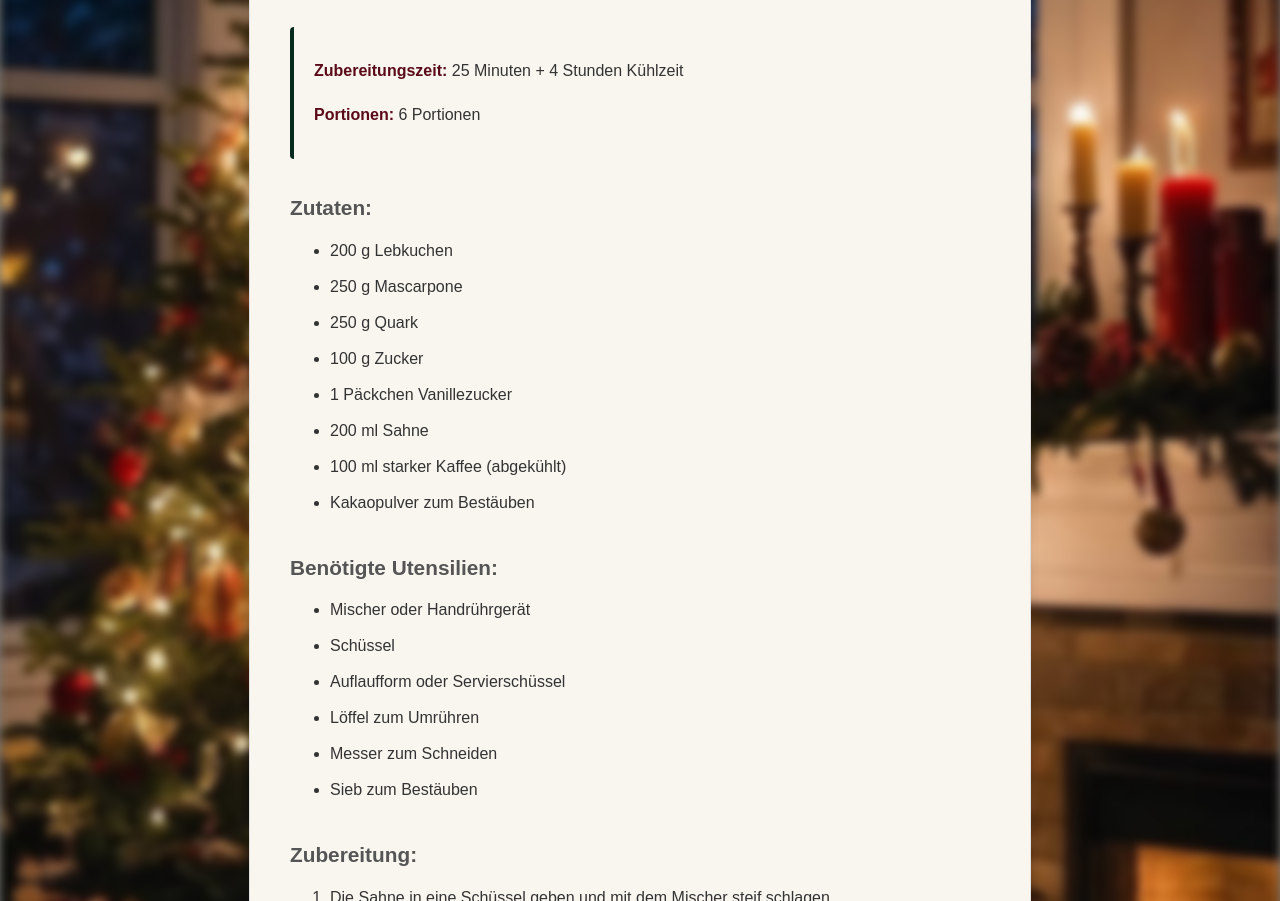
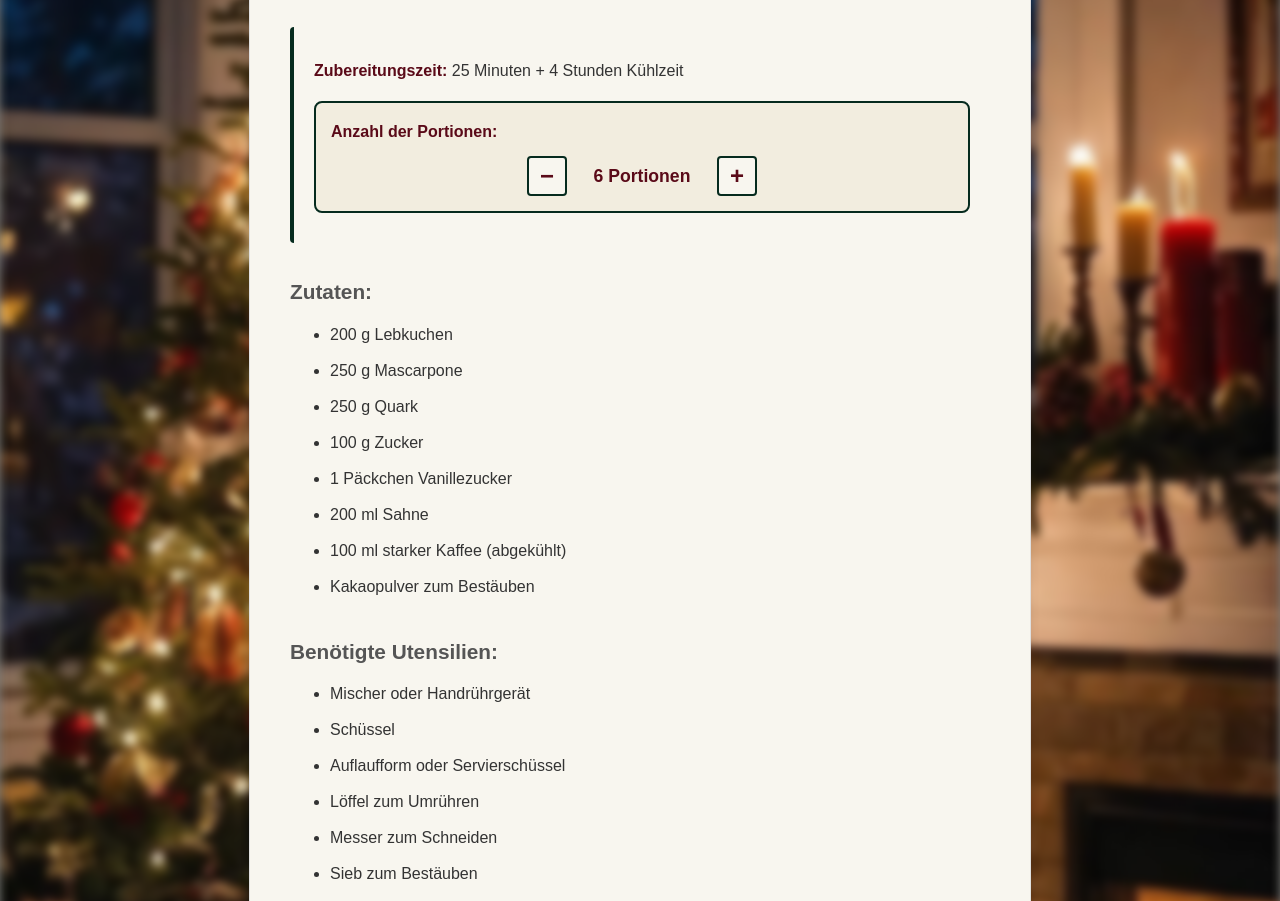
Before and after one commit to eric-liebrecht/eric-liebrecht.github.io, a plain HTML site: page weihnachtsrezepte/lebkuchentiramisu.html in a window 1280 px wide. Shown: the part 957-1858 px from the top of the page. Drawn offline with nearby package versions, Linux system fonts and the light colour scheme.

Commit message:
Add recipe scaler functionality to Lebkuchentiramisu, Lotus Keks, and Spekulatius Dessert pages

```diff
--- a/weihnachtsrezepte/lebkuchentiramisu.html
+++ b/weihnachtsrezepte/lebkuchentiramisu.html
@@ -83,6 +83,7 @@
 	<footer>
 		<p>&copy; 2025 by Aliye, Selina und Annalena</p>
 	</footer>
+	<script src="recipe-scaler.js"></script>
 </body>
 
 </html>
--- /dev/null
+++ b/weihnachtsrezepte/recipe-scaler.js
@@ -0,0 +1,204 @@
+// Rezept-Skalierer: Passt Zutatenmengen basierend auf der Portionenanzahl an
+
+(function() {
+	// Warte bis das DOM geladen ist
+	document.addEventListener('DOMContentLoaded', function() {
+		// Finde den Portionen-Text
+		const portionenParagraph = Array.from(document.querySelectorAll('p')).find(p =>
+			p.textContent.includes('Portionen:')
+		);
+
+		if (!portionenParagraph) return;
+
+		// Extrahiere die ursprüngliche Portionenanzahl
+		const portionenMatch = portionenParagraph.textContent.match(/(\d+)(?:-(\d+))?\s*Portionen?/);
+		if (!portionenMatch) return;
+
+		// Verwende die erste Zahl als Basis (bei "4-6 Portionen" wird 4 verwendet)
+		const basePortions = parseInt(portionenMatch[1]);
+
+		// Finde die Zutatenliste
+		const zutatenHeading = Array.from(document.querySelectorAll('h3')).find(h =>
+			h.textContent.trim() === 'Zutaten:'
+		);
+
+		if (!zutatenHeading) return;
+
+		const zutatenList = zutatenHeading.nextElementSibling;
+		if (!zutatenList || zutatenList.tagName !== 'UL') return;
+
+		// Speichere die ursprünglichen Zutaten
+		const originalIngredients = Array.from(zutatenList.querySelectorAll('li')).map(li => ({
+			text: li.textContent.trim(),
+			element: li
+		}));
+
+		// Funktion zum Parsen einer Zutatenzeile
+		function parseIngredient(text) {
+			// Muster: Zahl (optional Dezimal) + Einheit + Rest
+			const match = text.match(/^(\d+(?:[.,]\d+)?)\s*(g|kg|ml|l|TL|EL|Päckchen|Stück|Stk|St\.?|Tasse|Tassen|Prise|Prisen|zum Bestäuben|nach Bedarf)/i);
+
+			if (match) {
+				const amount = parseFloat(match[1].replace(',', '.'));
+				const unit = match[2];
+				const rest = text.substring(match[0].length).trim();
+				return { amount, unit, rest, hasAmount: true };
+			}
+
+			// Keine Menge gefunden (z.B. "Kakaopulver zum Bestäuben")
+			return { amount: null, unit: null, rest: text, hasAmount: false };
+		}
+
+		// Funktion zum Formatieren einer Zahl
+		function formatNumber(num) {
+			// Wenn es eine ganze Zahl ist, ohne Dezimalstellen anzeigen
+			if (Math.abs(num % 1) < 0.001) {
+				return Math.round(num).toString();
+			}
+			// Für Bruchteile wie 0.5, 0.25, 0.75 als Bruch darstellen
+			if (Math.abs(num - 0.5) < 0.01) return '1/2';
+			if (Math.abs(num - 0.25) < 0.01) return '1/4';
+			if (Math.abs(num - 0.75) < 0.01) return '3/4';
+			if (Math.abs(num - 0.33) < 0.01) return '1/3';
+			if (Math.abs(num - 0.67) < 0.01) return '2/3';
+			// Sonst mit maximal 2 Dezimalstellen
+			const rounded = Math.round(num * 100) / 100;
+			return rounded.toString().replace('.', ',');
+		}
+
+		// Funktion zum Aktualisieren der Zutaten
+		function updateIngredients(portions) {
+			const factor = portions / basePortions;
+
+			originalIngredients.forEach((ingredient, index) => {
+				const parsed = parseIngredient(ingredient.text);
+
+				if (parsed.hasAmount) {
+					const newAmount = parsed.amount * factor;
+					const formattedAmount = formatNumber(newAmount);
+
+					// Spezielle Behandlung für Päckchen, Stück, etc.
+					if (parsed.unit.toLowerCase().includes('päckchen') ||
+					    parsed.unit.toLowerCase().includes('stück') ||
+					    parsed.unit.toLowerCase().includes('stk') ||
+					    parsed.unit.toLowerCase().includes('st.')) {
+						if (newAmount < 0.5) {
+							ingredient.element.textContent = `1/2 ${parsed.unit}${parsed.rest ? ' ' + parsed.rest : ''}`;
+						} else if (newAmount < 1) {
+							ingredient.element.textContent = `1 ${parsed.unit}${parsed.rest ? ' ' + parsed.rest : ''}`;
+						} else {
+							ingredient.element.textContent = `${Math.round(newAmount)} ${parsed.unit}${parsed.rest ? ' ' + parsed.rest : ''}`;
+						}
+					} else {
+						ingredient.element.textContent = `${formattedAmount} ${parsed.unit}${parsed.rest ? ' ' + parsed.rest : ''}`;
+					}
+				} else {
+					// Keine Menge - unverändert lassen
+					ingredient.element.textContent = ingredient.text;
+				}
+			});
+		}
+
+		// Erstelle den Portionen-Controller
+		const controllerDiv = document.createElement('div');
+		controllerDiv.style.cssText = 'margin: 15px 0; padding: 15px; background-color: #f2eddf; border-radius: 8px; border: 2px solid #062B1E;';
+
+		const label = document.createElement('label');
+		label.style.cssText = 'display: block; margin-bottom: 10px; font-weight: bold; color: #5A0A18;';
+		label.textContent = 'Anzahl der Portionen:';
+
+		const inputContainer = document.createElement('div');
+		inputContainer.style.cssText = 'display: flex; align-items: center; gap: 15px; justify-content: center;';
+
+		// Verstecktes Input-Feld (für interne Verwendung)
+		const input = document.createElement('input');
+		input.type = 'number';
+		input.min = '1';
+		input.max = '20';
+		input.value = basePortions;
+		input.style.cssText = 'display: none;';
+
+		// Minus-Button
+		const minusButton = document.createElement('button');
+		minusButton.textContent = '−';
+		minusButton.style.cssText = 'width: 40px; height: 40px; font-size: 1.5rem; font-weight: bold; border: 2px solid #062B1E; border-radius: 4px; background-color: #F8F6EF; color: #5A0A18; cursor: pointer; display: flex; align-items: center; justify-content: center;';
+		minusButton.addEventListener('mouseenter', function() {
+			this.style.backgroundColor = '#f2eddf';
+		});
+		minusButton.addEventListener('mouseleave', function() {
+			this.style.backgroundColor = '#F8F6EF';
+		});
+
+		// Anzeige der Portionenanzahl
+		const display = document.createElement('span');
+		display.style.cssText = 'font-weight: bold; color: #5A0A18; font-size: 1.1rem; min-width: 120px; text-align: center;';
+		display.textContent = `${basePortions} Portionen`;
+
+		// Plus-Button
+		const plusButton = document.createElement('button');
+		plusButton.textContent = '+';
+		plusButton.style.cssText = 'width: 40px; height: 40px; font-size: 1.5rem; font-weight: bold; border: 2px solid #062B1E; border-radius: 4px; background-color: #F8F6EF; color: #5A0A18; cursor: pointer; display: flex; align-items: center; justify-content: center;';
+		plusButton.addEventListener('mouseenter', function() {
+			this.style.backgroundColor = '#f2eddf';
+		});
+		plusButton.addEventListener('mouseleave', function() {
+			this.style.backgroundColor = '#F8F6EF';
+		});
+
+		// Funktion zum Aktualisieren der Anzeige
+		function updateDisplay(portions) {
+			input.value = portions;
+			updateIngredients(portions);
+			display.textContent = portions === 1 ? '1 Portion' : `${portions} Portionen`;
+
+			// Buttons aktivieren/deaktivieren basierend auf Grenzen
+			minusButton.disabled = portions <= 1;
+			plusButton.disabled = portions >= 20;
+
+			if (portions <= 1) {
+				minusButton.style.opacity = '0.5';
+				minusButton.style.cursor = 'not-allowed';
+			} else {
+				minusButton.style.opacity = '1';
+				minusButton.style.cursor = 'pointer';
+			}
+
+			if (portions >= 20) {
+				plusButton.style.opacity = '0.5';
+				plusButton.style.cursor = 'not-allowed';
+			} else {
+				plusButton.style.opacity = '1';
+				plusButton.style.cursor = 'pointer';
+			}
+		}
+
+		// Event-Handler für Buttons
+		minusButton.addEventListener('click', function() {
+			const currentPortions = parseInt(input.value) || basePortions;
+			if (currentPortions > 1) {
+				updateDisplay(currentPortions - 1);
+			}
+		});
+
+		plusButton.addEventListener('click', function() {
+			const currentPortions = parseInt(input.value) || basePortions;
+			if (currentPortions < 20) {
+				updateDisplay(currentPortions + 1);
+			}
+		});
+
+		// Initialisiere die Anzeige
+		updateDisplay(basePortions);
+
+		inputContainer.appendChild(minusButton);
+		inputContainer.appendChild(display);
+		inputContainer.appendChild(plusButton);
+
+		controllerDiv.appendChild(label);
+		controllerDiv.appendChild(inputContainer);
+		controllerDiv.appendChild(input); // Verstecktes Input für interne Verwendung
+
+		// Ersetze den ursprünglichen Portionen-Paragraph durch den Controller
+		portionenParagraph.parentNode.replaceChild(controllerDiv, portionenParagraph);
+	});
+})();
```
Also changed, not shown: weihnachtsrezepte/lotuskekseis.html (+1 -0 lines), weihnachtsrezepte/spekulatiusdessert.html (+1 -0 lines).
